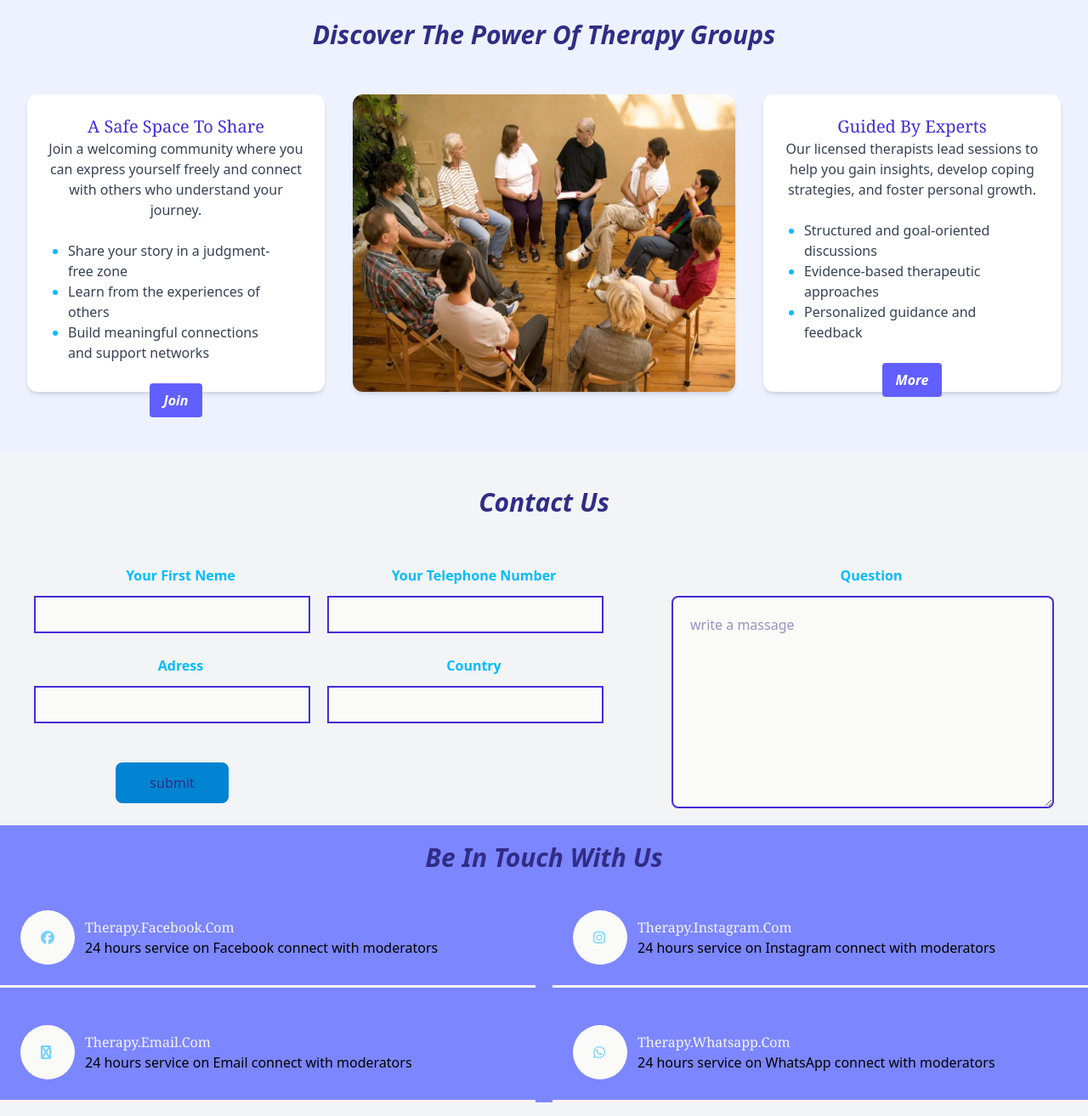
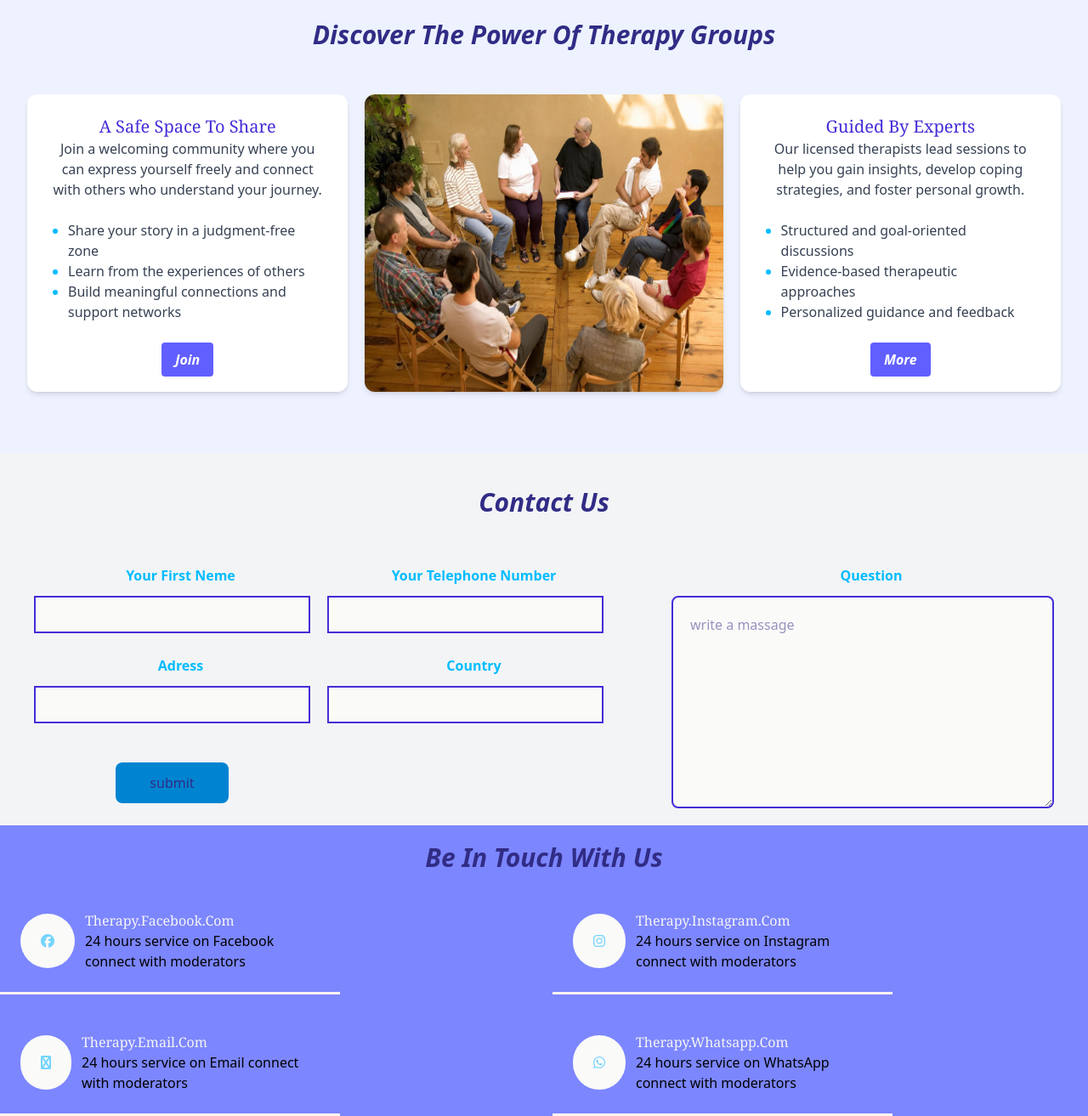
Before and after one commit to WA3D2000/therapy, a plain HTML site: page index.htm in a window 1280 px wide. Shown: the part 1139-2452 px from the top of the page at 85% size. Drawn offline with nearby package versions, Linux system fonts and the light colour scheme.

Commit message:
changed the widths and hights in/index.htm/and therapy.js/

```diff
--- a/index.htm
+++ b/index.htm
@@ -66,7 +66,7 @@
         </h1>
         <div class="flex flex-col justify-center gap-5 md:flex-row md:justify-between items-center p-8">
 <!-- first -->
-            <div class="bg-white p-6 w-[350px] h-[350px] rounded-xl shadow-md">
+            <div class="bg-white p-6 w-[400px] h-[350px] rounded-xl shadow-md">
                 <h3 class="capitalize text-indigo-700 font-serif text-xl">
                     A Safe Space to Share
                 </h3>
@@ -86,7 +86,7 @@
                 class="w-full h-full rounded-xl shadow-md">
             </div>
  <!-- second -->
-            <div class="bg-white p-6 w-[350px] h-[350px] rounded-xl shadow-md">
+            <div class="bg-white p-6 w-[400px] h-[350px] rounded-xl shadow-md">
                 <h3 class="capitalize text-indigo-700 font-serif text-xl">
                     Guided by Experts
                 </h3>
@@ -149,11 +149,11 @@
     </div>
 </section>
 <!-- footer begains  -->
-    <footer class="text-center h-auto bg-indigo-400" style="margin:0 auto;">
+    <footer class="text-center h-auto bg-indigo-400">
         <h1 class="text-indigo-900 font-bold italic py-5 text-3xl capitalize font-sans">
             be in touch with  us
         </h1>
-        <div class="connections grid grid-cols-2 gap-5 text-start  font-sans"
+        <div class="connections grid grid-cols-1 md:grid-cols-2 gap-5 text-start  font-sans"
          id="service-card-container">
 
         </div>
--- a/therap.js
+++ b/therap.js
@@ -54,7 +54,7 @@ document.addEventListener("DOMContentLoaded", function () {
 
     cardData.forEach(data => {
         const card = document.createElement("div");
-        card.className = `${data.class} flex items-center gap-3 p-6 border-b-3 border-red-50`;
+        card.className = `${data.class} flex items-center gap-3 p-6 border-b-3 w-[400px] border-red-50`;
 
         card.innerHTML = `
             <i class="fa-brands ${data.icon} w-16 h-16 p-6 rounded-4xl bg-stone-50 text-sky-300
```
